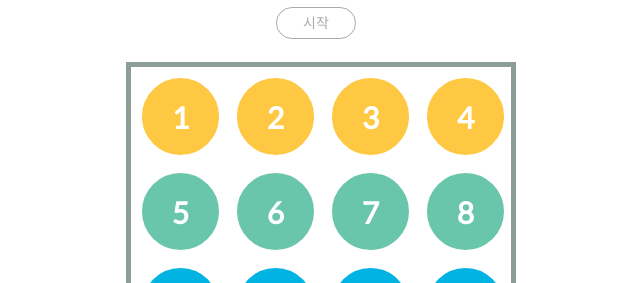
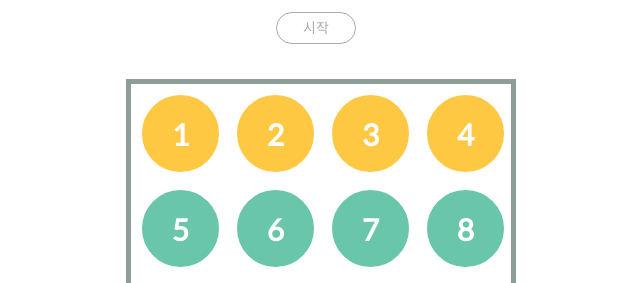
Before and after one commit to jiwonkirn/-15puzzles, a website built with Parcel: page src/index.html in a window 1280 px wide. Shown: the part 134-417 px from the top of the page, without its empty margins (324-964 px from the left). Built offline with nearby package versions, Linux system fonts and the light colour scheme.

Commit message:
style: add fade in animation style

```diff
--- a/src/index.html
+++ b/src/index.html
@@ -17,12 +17,12 @@
           <img src="imgs/logo.png" alt="15PUZZLES">
         </h1>
         <p class="game-explain">공의 숫자를 순서대로 맞추세요!</p>
+        <button class="btn-restart">시작</button>
       </header>
       <section class="game">
         <h2 class="game-heading readable-hidden">
           여기는 게임 보드
         </h2>
-        <button class="btn-restart">시작</button>
         <div class="game-board">
           <div class="col" data-idx="0">1</div>
           <div class="col" data-idx="1">2</div>
--- a/src/index.scss
+++ b/src/index.scss
@@ -31,7 +31,7 @@ $main-color: #fff;
 @keyframes down {
   0% {
     transform: translateY(-30px);
-    opacity: 0.3;
+    opacity: 0;
   }
 
   100% {
@@ -54,13 +54,12 @@ body {
   width: 380px;
   background-color: #fff;
   margin: 0 auto;
-
-  animation: down 1s forwards;
 }
 
 .header {
-  padding: 30px 0 65px;
+  padding: 30px 0 35px;
   text-align: center;
+  animation: down ease-in-out 1s forwards;
 }
 
 .title img {
@@ -70,6 +69,8 @@ body {
 .game {
   position: relative;
   z-index: 10;
+  opacity: 0;
+  animation: down ease-in-out 1.5s 1s forwards;
 }
 
 .game-explain {
@@ -77,6 +78,27 @@ body {
   font-weight: 100;
   font-size: 16px;
   padding-top: 20px;
+}
+
+.btn-restart {
+  font-size: 14px;
+  font-weight: 300;
+  width: 80px;
+  line-height: 30px;
+  border: 1px solid #aaa;
+  color: #aaa;
+  background-color: #fff;
+  border-radius: 20px;
+  margin-top: 15px;
+
+  outline: 0;
+  transition: all 0.3s ease-in-out;
+}
+
+.btn-restart:hover {
+  background-color: #aaa;
+  color: #fff;
+  outline: 0;
 }
 
 .game-board {
@@ -288,30 +310,6 @@ body {
   margin-left: 15px;
 }
 
-.btn-restart {
-  font-size: 14px;
-  font-weight: 300;
-  width: 80px;
-  line-height: 30px;
-  border: 1px solid #aaa;
-  color: #aaa;
-  background-color: #fff;
-  border-radius: 20px;
-
-  position: absolute;
-  top: -55px;
-  left: 50%;
-  transform: translateX(-50%);
-
-  outline: 0;
-  transition: all 0.3s ease-in-out;
-}
-
-.btn-restart:hover {
-  background-color: #aaa;
-  color: #fff;
-  outline: 0;
-}
 
 .footer {
   color: #aaa;
```
